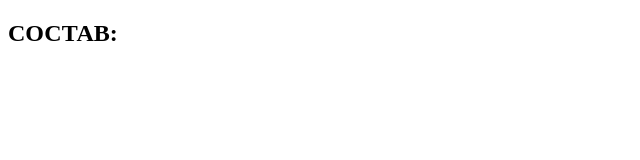
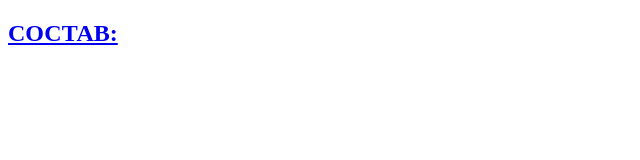
Before and after one commit to staffsterr2000/deaddynasty.github.io, a plain HTML site: page index.html in a window 1280 px wide. Shown: the whole page, without its empty margins (0-640 px from the left). Drawn offline with Linux system fonts and the light colour scheme.

Commit message:
link to youtube

```diff
--- a/index.html
+++ b/index.html
@@ -4,6 +4,6 @@
     <title>Dead Dynasty</title>
   </head>
   <body>
-    <h2> СОСТАВ: </h2>
+    <a href="https://www.youtube.com/watch?v=5v6JUzxWoGw"><h2> СОСТАВ: </h2></a>
   </body>
 </html>
```
